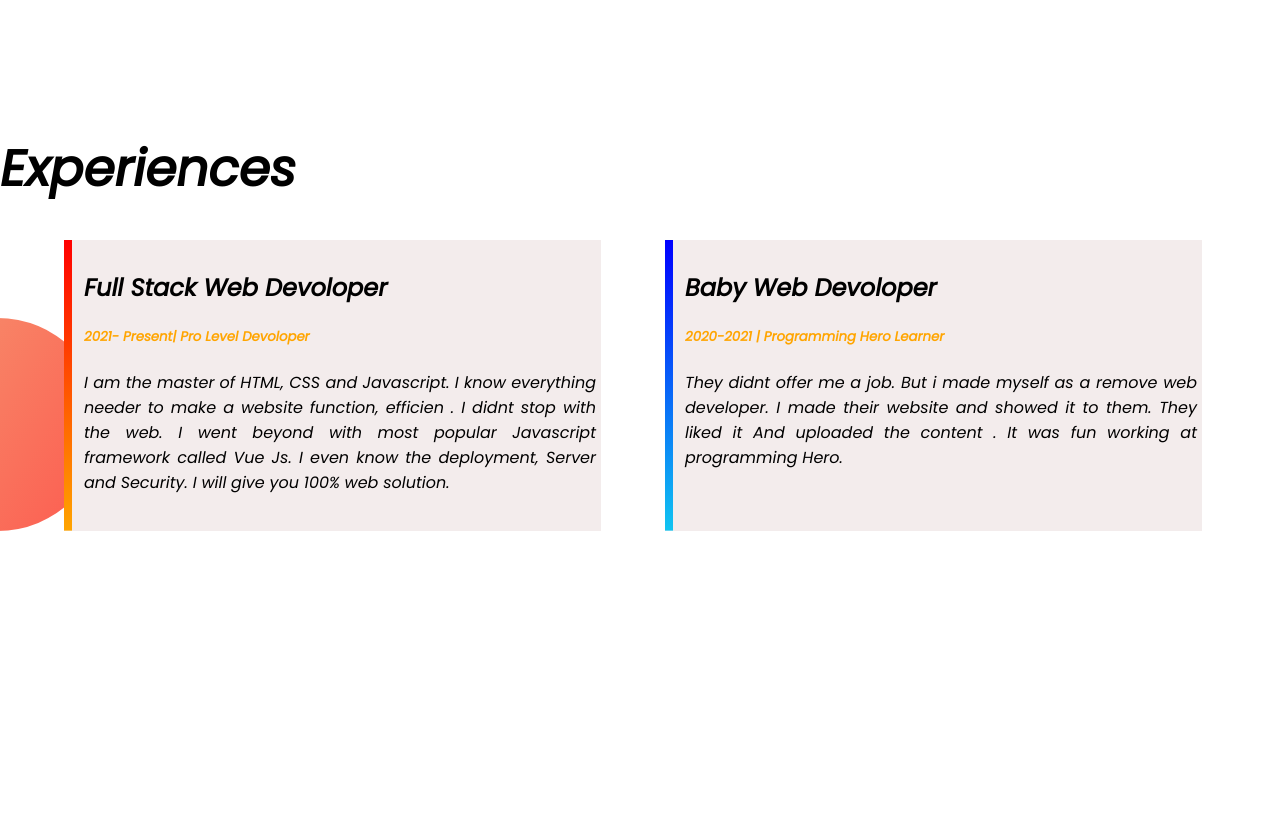
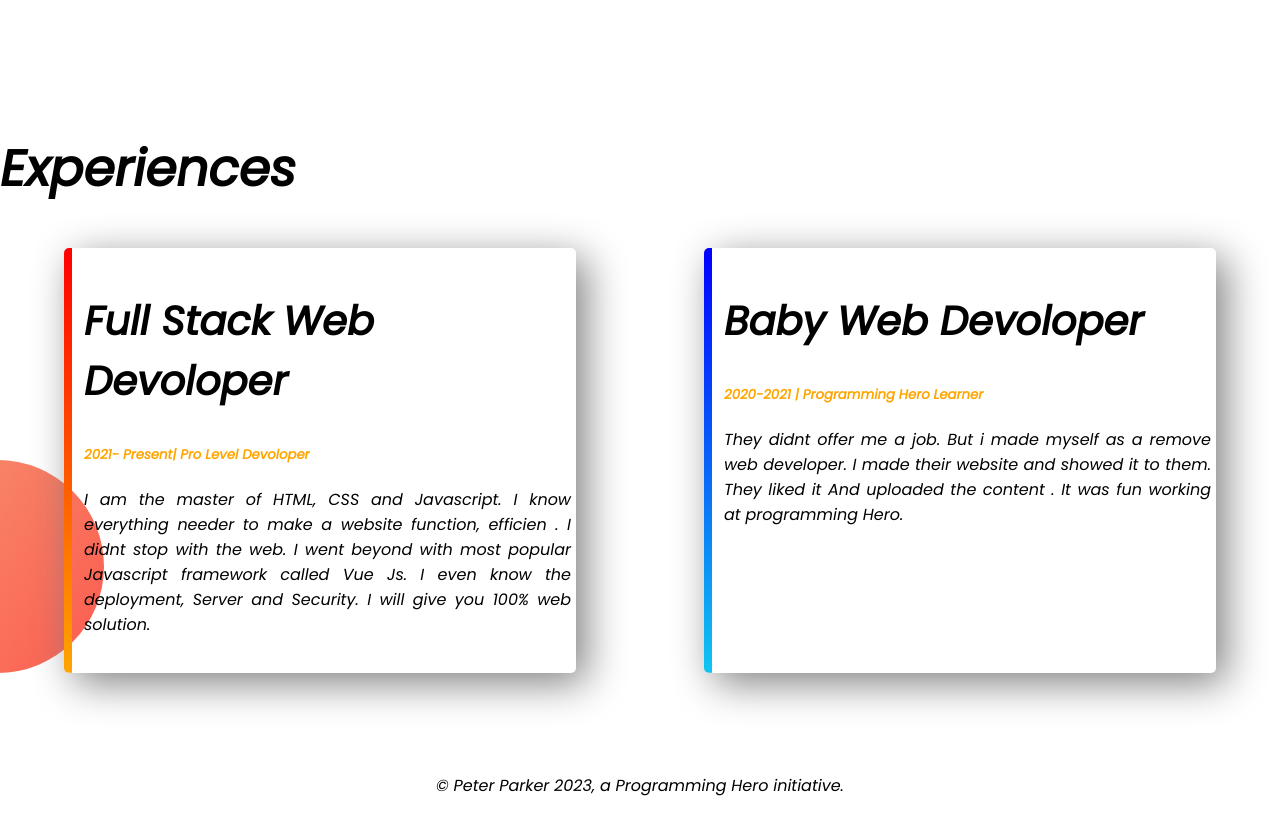
Before and after one commit to Anaeem462/my-website, a plain HTML site: page index.html in a window 1280 px wide. Shown: the part 1260-2074 px from the top of the page. Before the commit the page ends 1891 px from the top, so only its background shows below. Drawn offline with Linux system fonts and the light colour scheme.

Commit message:
complete-website

```diff
--- a/index.html
+++ b/index.html
@@ -15,7 +15,7 @@
 </head>
 
 <body>
-    <section class="top-banner">
+    <section class="top-banner flexible-container">
         <div class="half-width">
             <h1> Welcome To</h1>
             <h1><span id="name">Abdullah Naeem</span> world!</h1>
@@ -32,7 +32,7 @@
     </section>
 
 
-    <section class="middle-banner">
+    <section class="middle-banner flexible-container">
         <div class="half-width">
             <img src="image/images/my-bg2.png" alt="">
         </div>
@@ -48,30 +48,32 @@
     </section>
 
 
+    <section class="last-banner">
         <h1>Experiences</h1>
-
-    <section class="last-banner">
-
-
-
+        <div class="flexible-container">
             <div class="experiences full-stack">
                 <h2>Full Stack Web Devoloper</h2>
-            <h5>2021- Present| Pro Level Devoloper</h5>
+                <h5 id="name">2021- Present| Pro Level Devoloper</h5>
                 <p>I am the master of HTML, CSS and Javascript. I know everything needer to make a website function,
-                efficien . I didnt stop with the web. I went beyond with most popular Javascript framework called Vue
+                    efficien . I didnt stop with the web. I went beyond with most popular Javascript framework called
+                    Vue
                     Js. I even know
                     the deployment, Server and Security. I will give you 100% web solution.</p>
             </div>
             <div class="experiences baby-dev">
                 <h2>Baby Web Devoloper</h2>
-            <h5>2020-2021 | Programming Hero Learner</h5>
-            <p>They didnt offer me a job. But i made myself as a remove web developer. I made their website and showed
+                <h5 id="name">2020-2021 | Programming Hero Learner</h5>
+                <p>They didnt offer me a job. But i made myself as a remove web developer. I made their website and
+                    showed
                     it to them. They liked it And uploaded the content . It was fun working at programming Hero.</p>
+            </div>
         </div>
     </section>
 
 
-
+    <footer>
+        <p>© Peter Parker 2023, a Programming Hero initiative.</p>
+    </footer>
 
 
 
--- a/style.css
+++ b/style.css
@@ -3,7 +3,7 @@ body {
     margin: 0;
 }
 
-section {
+.flexible-container {
     display: flex;
     margin-bottom: 100px;
 }
@@ -15,11 +15,14 @@ section {
 
 .half-width img {
     width: 80%;
-
 }
 
 h1 {
     font-size: 50px;
+}
+
+h2 {
+    font-size: 40px;
 }
 
 #name {
@@ -56,20 +59,15 @@ button {
 
 .experiences {
     padding: 10px 5px 20px 20px;
-    text-align: justify;
     margin-left: 5%;
-    width: 50%;
-    background-color: rgb(243, 236, 236);
-    box-shadow: 10x;
+    margin-right: 5%;
+    width: 40%;
+    border-radius: 5px;
+    box-shadow: 10px 10px 40px gray;
 }
 
-.inline {
-    width: 100%;
-    float: none;
-}
-
-h5 {
-    color: orange;
+.experiences p {
+    text-align: justify;
 }
 
 .full-stack {
@@ -77,15 +75,16 @@ h5 {
     background-size: 8px;
     background-position: left;
     background-repeat: no-repeat;
-    width: 40%;
-
 }
-
 
 .baby-dev {
     background-image: linear-gradient(blue, rgb(16, 196, 241));
     background-size: 8px;
     background-position: left;
     background-repeat: no-repeat;
-    width: 40%;
+
 }
+
+footer {
+    text-align: center;
+}
```
Lines whose indentation alone changed are shown as unchanged.
